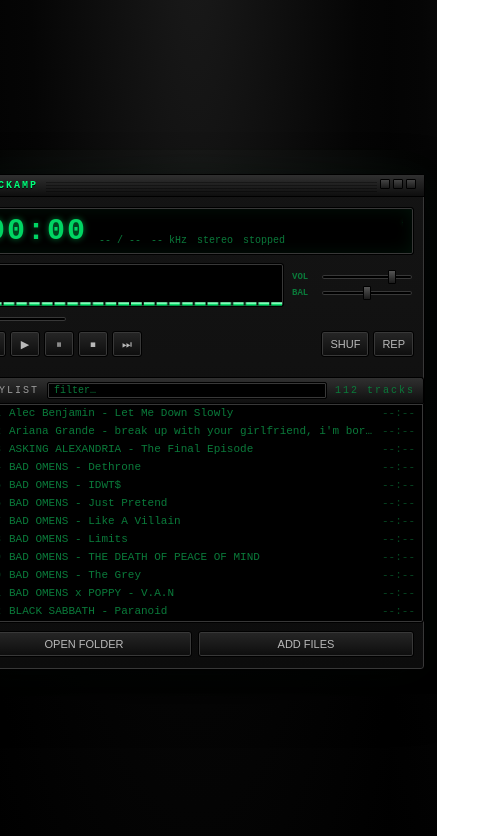
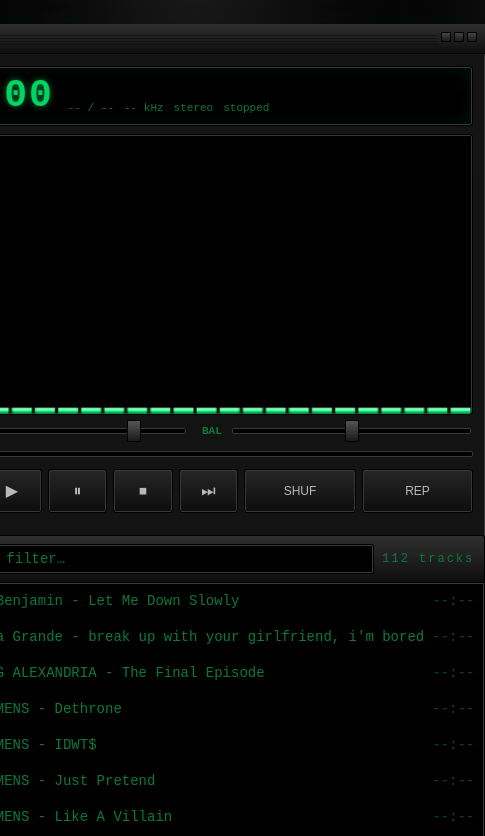
Before and after one commit to my-online-menu/goldensongs, a plain HTML site: page index.html in a window 390 px wide. Shown: the top 836 px of the page, 485 px wide, since content can reach past the window. Drawn offline with Linux system fonts and the light colour scheme.

Commit message:
Add favicon + responsive mobile layout

```diff
--- a/index.html
+++ b/index.html
@@ -2,8 +2,11 @@
 <html lang="en">
 <head>
 <meta charset="UTF-8">
-<meta name="viewport" content="width=device-width, initial-scale=1.0">
+<meta name="viewport" content="width=device-width, initial-scale=1.0, viewport-fit=cover">
+<meta name="theme-color" content="#000000">
 <title>BlackAmp</title>
+<link rel="icon" type="image/png" href="Winamp-logo.svg.png">
+<link rel="apple-touch-icon" href="Winamp-logo.svg.png">
 <style>
   :root {
     --bg: #0a0a0a;
@@ -192,6 +195,59 @@
   .foot { display:flex; gap:6px; padding: 8px 10px 12px; }
   .foot button.t { flex:1; }
   input[type=file] { display:none; }
+
+  /* ---- Mobile / responsive ---- */
+  @media (max-width: 520px) {
+    body {
+      padding: 0;
+      align-items: stretch;
+      background: #000;
+    }
+    #player {
+      width: 100%;
+      min-height: 100dvh;
+      border-radius: 0;
+      border: none;
+      display: flex;
+      flex-direction: column;
+      /* keep safe-area clear of notches / home bar */
+      padding-bottom: env(safe-area-inset-bottom);
+    }
+    .titlebar { height: 30px; font-size: 12px; }
+    .main { padding: 12px; }
+
+    .display { padding: 10px 12px; gap: 4px 14px; }
+    .time { font-size: 38px; }
+    .track { font-size: 14px; }
+    .meta { font-size: 11px; }
+
+    /* stack visualizer above the knobs and let it breathe */
+    .viz-row { flex-direction: column; gap: 10px; }
+    canvas#viz { height: 64px; }
+    .sliders { flex-direction: row; gap: 14px; }
+    .slider-wrap { flex: 1; font-size: 11px; }
+    input[type=range] { max-width: none; height: 6px; }
+    input[type=range]::-webkit-slider-thumb { width: 14px; height: 22px; }
+    input[type=range]::-moz-range-thumb { width: 14px; height: 22px; }
+
+    .seek { height: 10px; margin: 14px 0 8px; }
+    .seek::-webkit-slider-thumb { width: 12px; height: 22px; }
+
+    /* bigger, finger-friendly transport */
+    .transport { gap: 6px; flex-wrap: wrap; }
+    button.t { height: 44px; min-width: 44px; font-size: 16px; flex: 1; }
+    #shuffle, #repeat { font-size: 12px; flex: 1 1 70px; }
+    .spacer { display: none; }
+
+    .pl-head { padding: 8px 10px; font-size: 12px; }
+    .pl-head input.search { font-size: 14px; padding: 6px 8px; }
+    /* playlist fills remaining height on tall phones */
+    .playlist { flex: 1; height: auto; min-height: 200px; font-size: 14px; }
+    .row { padding: 10px 10px; }
+    .row .num { width: 30px; }
+
+    .foot button.t { height: 44px; font-size: 12px; }
+  }
 </style>
 </head>
 <body>
```
